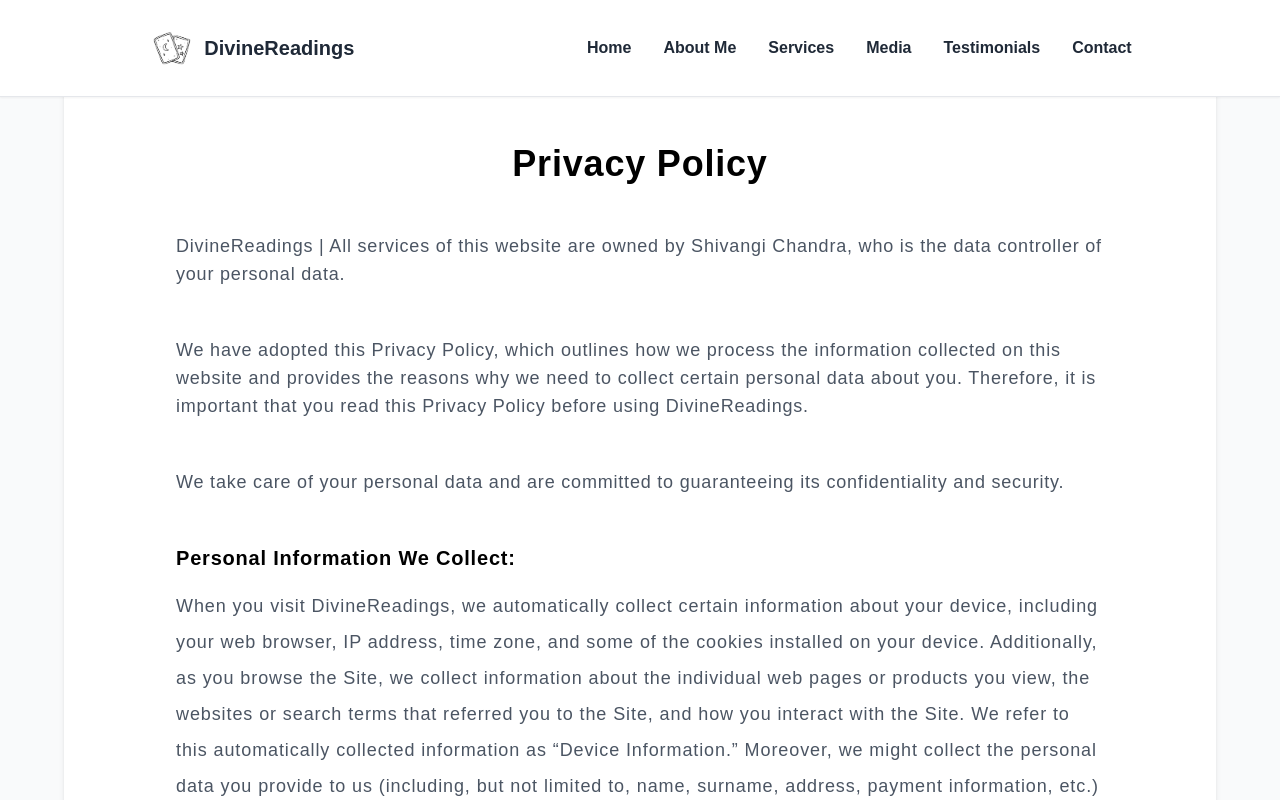
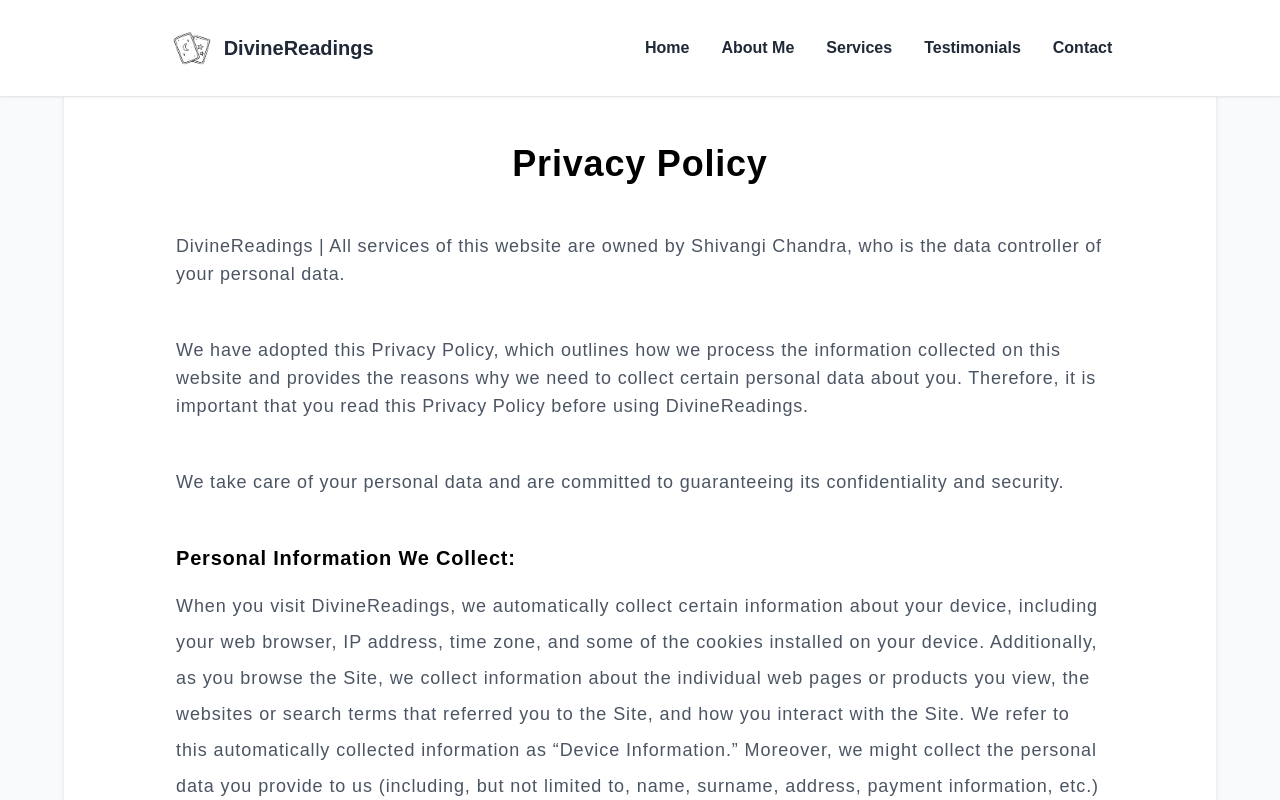
Before and after one commit to Simran903/divinereadings, a Next.js app: page /privacypolicy in a window 1280 px wide. Shown: the top 800 px of the page. Built offline with nearby package versions, Linux system fonts and the light colour scheme.

Commit message:
navbar update

```diff
--- a/src/components/navbar.tsx
+++ b/src/components/navbar.tsx
@@ -61,9 +61,6 @@ const Navbar: React.FC = () => {
           <Link href="#services" className="block font-semibold py-2 md:py-0 hover:text-teal-500">
             Services
           </Link>
-          <Link href="#media" className="block font-semibold py-2 md:py-0 hover:text-teal-500">
-            Media
-          </Link>
           <Link href="#testimonials" className="block font-semibold py-2 md:py-0 hover:text-teal-500">
             Testimonials
           </Link>
```
